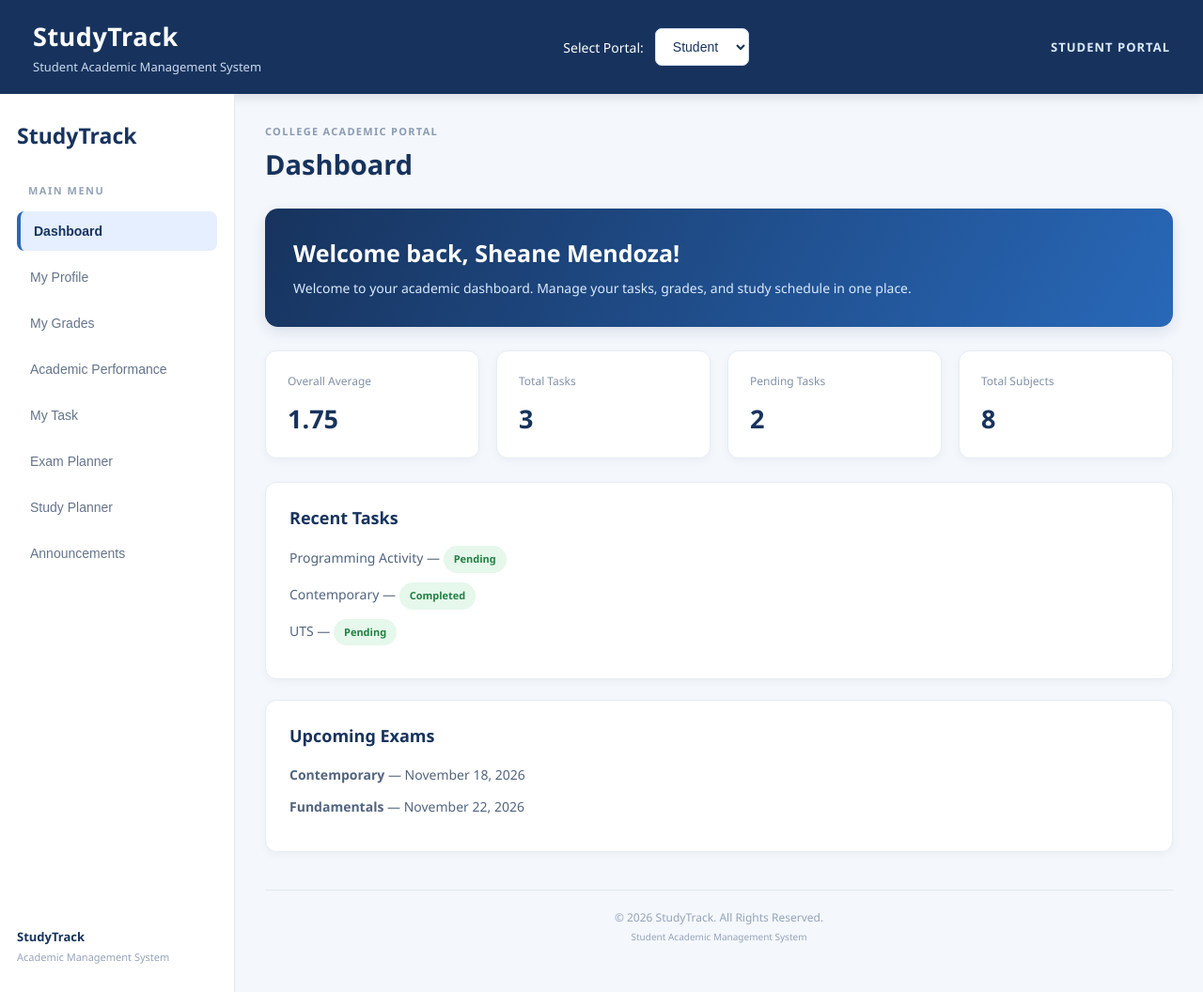
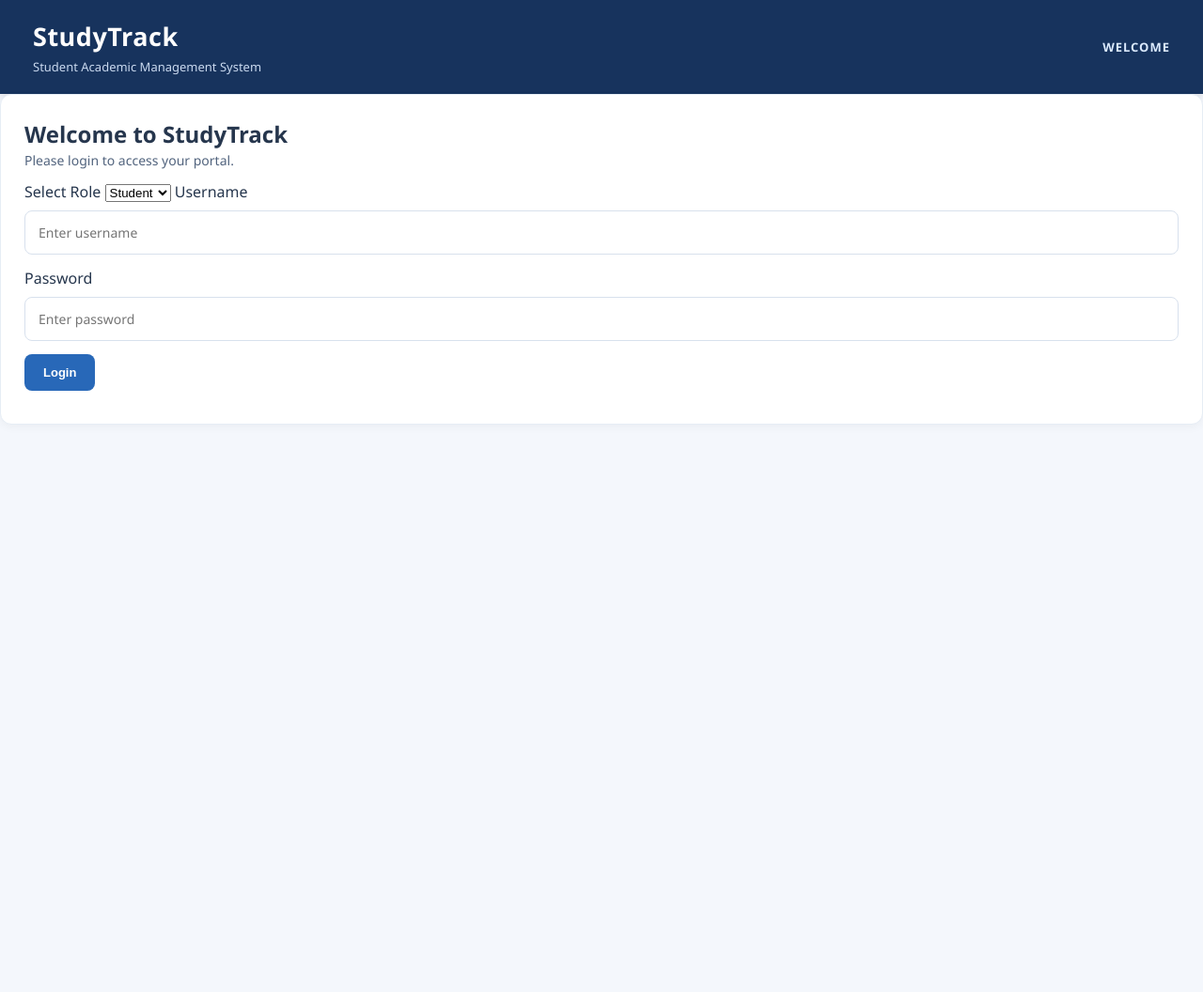
Before and after one commit to mendozasheane/Study-Track, a plain HTML site: page index.html in a window 1280 px wide. Shown: the whole page at 94% size. After the commit the page ends 800 px from the top, so only its background shows below. Drawn offline with Linux system fonts and the light colour scheme.

Commit message:
Update index.html

```diff
--- a/index.html
+++ b/index.html
@@ -1,4 +1,3 @@
-
 <!DOCTYPE html>
 <html lang="en">
 
@@ -23,22 +22,44 @@
         </div>
 
         <!-- ROLE SELECTION -->
-        <div class="role-box">
-            <label for="role">Select Portal:</label>
+        <h3 id="portal">WELCOME</h3>
 
-            <select id="role">
+    </header>
+
+<!-- LOGIN PAGE -->
+<section id="loginPage" class="login-container">
+    <div class="card login-card">
+
+        <h2>Welcome to StudyTrack</h2>
+        <p>Please login to access your portal.</p>
+
+        <form id="loginForm">
+
+            <label for="loginRole">Select Role</label>
+            <select id="loginRole">
                 <option value="student">Student</option>
                 <option value="teacher">Teacher</option>
             </select>
-        </div>
 
-        <h3 id="portal">STUDENT PORTAL</h3>
+            <label for="loginUsername">Username</label>
+            <input type="text" id="loginUsername"
+                placeholder="Enter username" required>
 
-    </header>
+            <label for="loginPassword">Password</label>
+            <input type="password" id="loginPassword"
+                placeholder="Enter password" required>
+
+            <button type="submit" class="btn">Login</button>
+
+            <p id="loginError"></p>
+
+        </form>
+    </div>
+</section>
 
 
     <!-- MAIN LAYOUT -->
-    <div class="layout">
+    <div class="layout" id="appLayout" style="display: none;">
 
         <!-- SIDEBAR -->
         <aside class="sidebar" id="sidebar">
@@ -51,8 +72,9 @@
             <nav id="navigation"></nav>
 
             <div class="sidebar-footer">
-                <p>StudyTrack</p>
-                <small>Academic Management System</small>
+    <p>StudyTrack</p>
+    <small>Academic Management System</small>
+    <button id="btnLogout" class="btn">Logout</button>
             </div>
 
         </aside>
@@ -100,4 +122,4 @@
     <script src="script.js"></script>
 
 </body>
-</html>
+                    </html>
```
